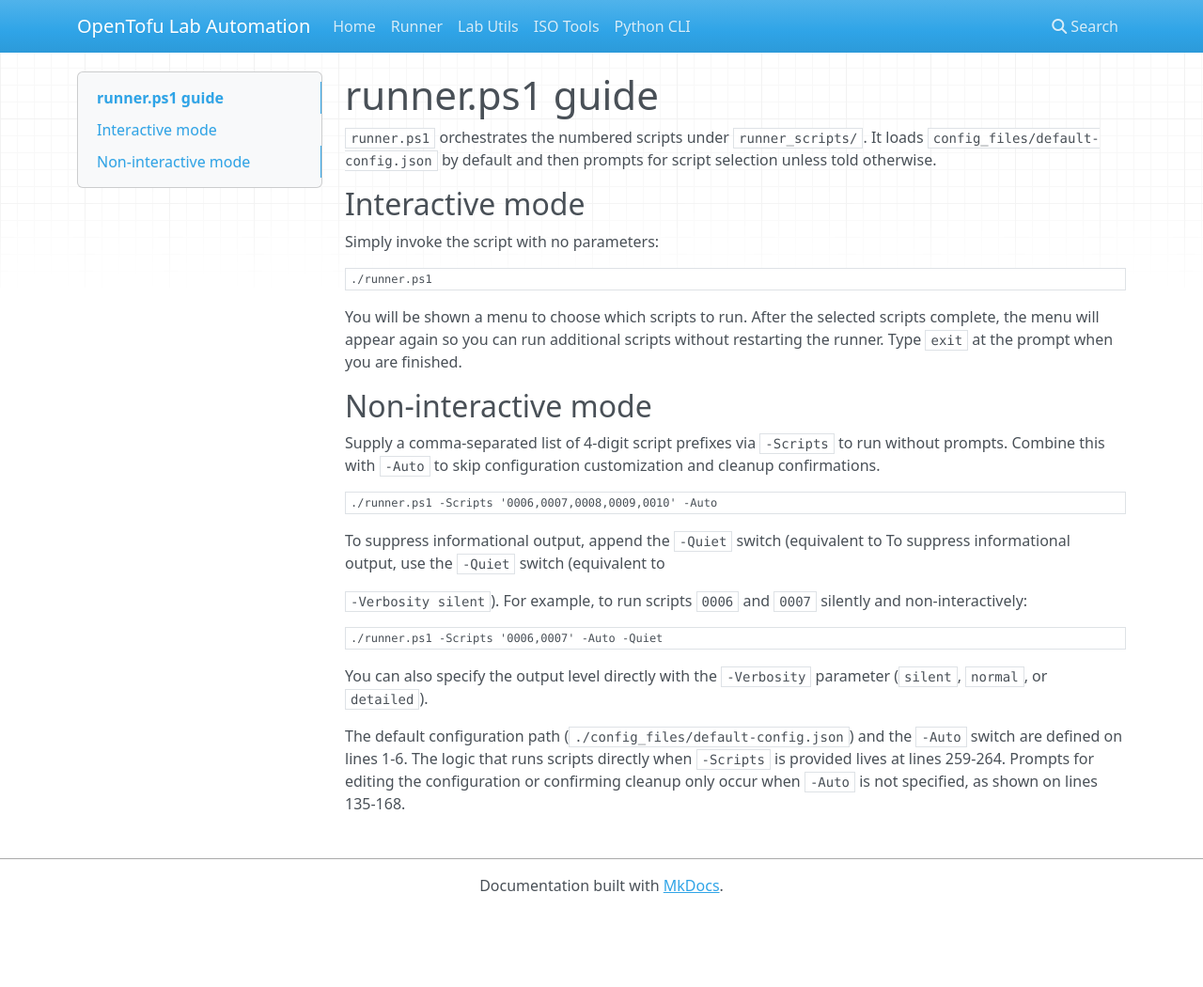
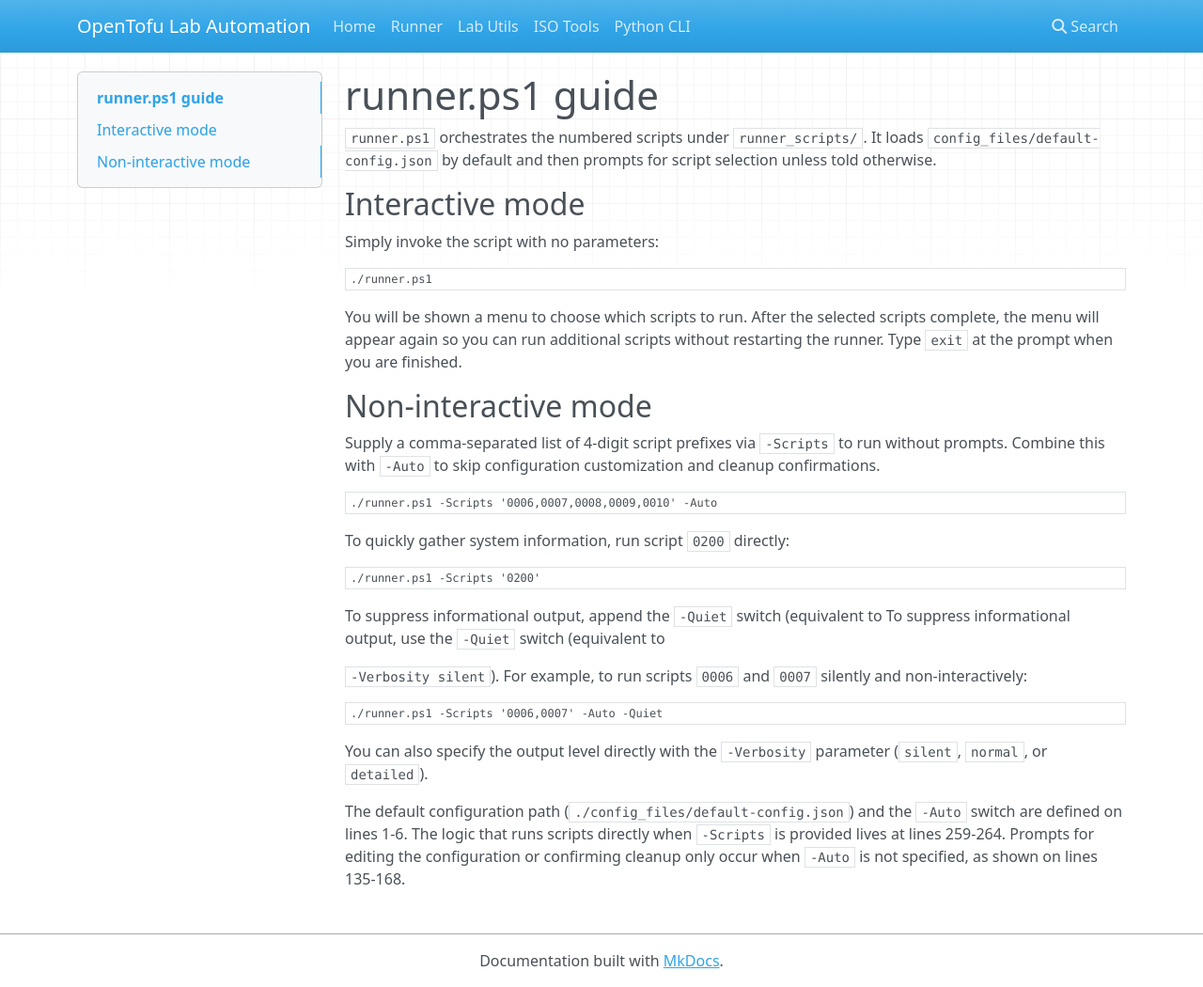
Before and after one commit to wizzense/opentofu-lab-automation, an MkDocs documentation site: the page built from docs/runner.md, in a window 1280 px wide and 1050 px high. Shown: the whole window at 94% size. Built offline with MkDocs 1.6.1, drawn with Linux system fonts in a browser that asks for light colours; nearby versions of some CDN libraries.

Commit message:
Add system info script with tests

````diff
--- a/docs/runner.md
+++ b/docs/runner.md
@@ -21,6 +21,12 @@ Supply a comma-separated list of 4-digit script prefixes via `-Scripts` to run w
 ./runner.ps1 -Scripts '0006,0007,0008,0009,0010' -Auto
 ```
 
+To quickly gather system information, run script `0200` directly:
+
+```powershell
+./runner.ps1 -Scripts '0200'
+```
+
 To suppress informational output, append the `-Quiet` switch (equivalent to
 To suppress informational output, use the `-Quiet` switch (equivalent to
 
````
Also changed, not shown: 2 other files.
